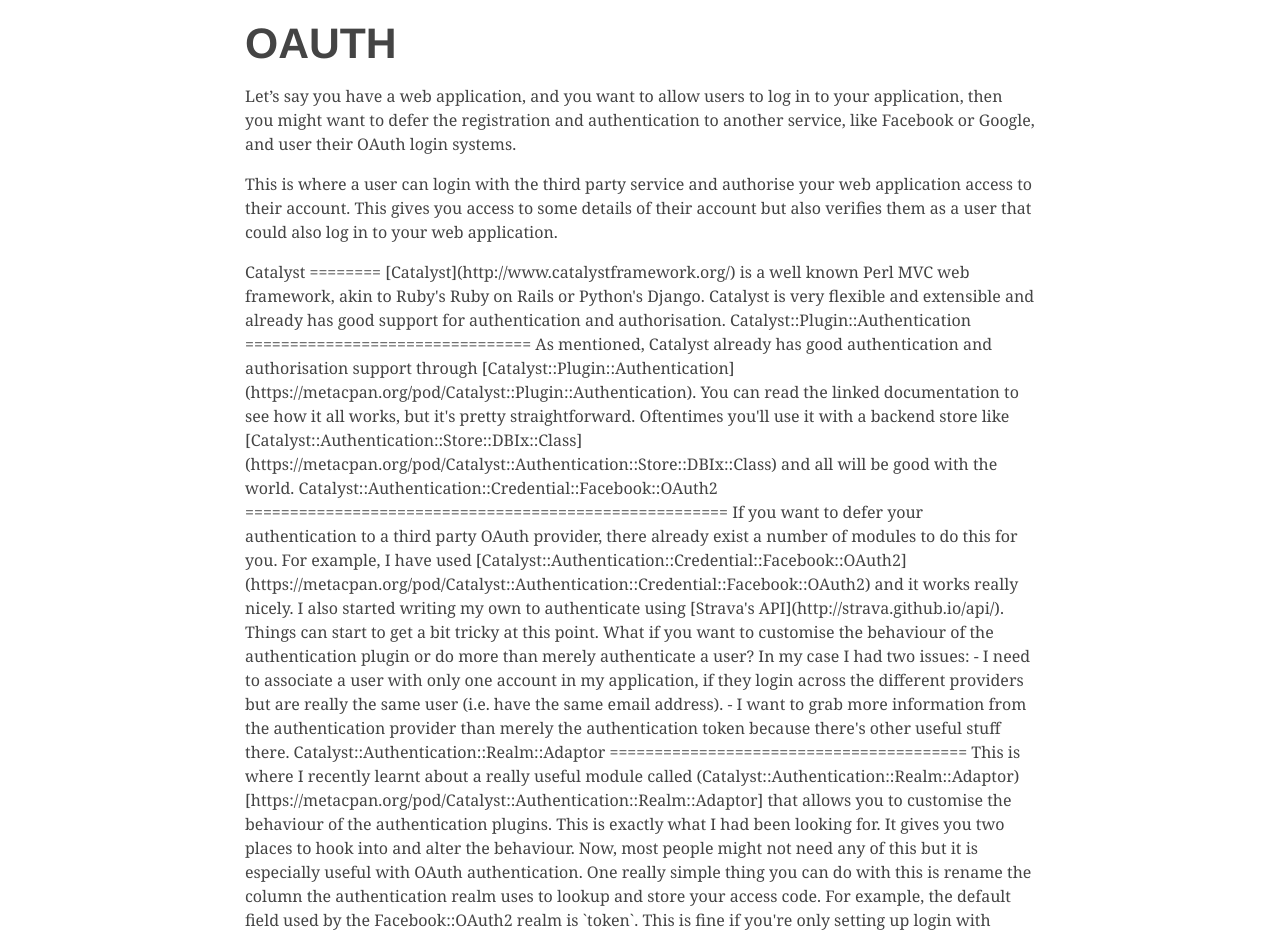
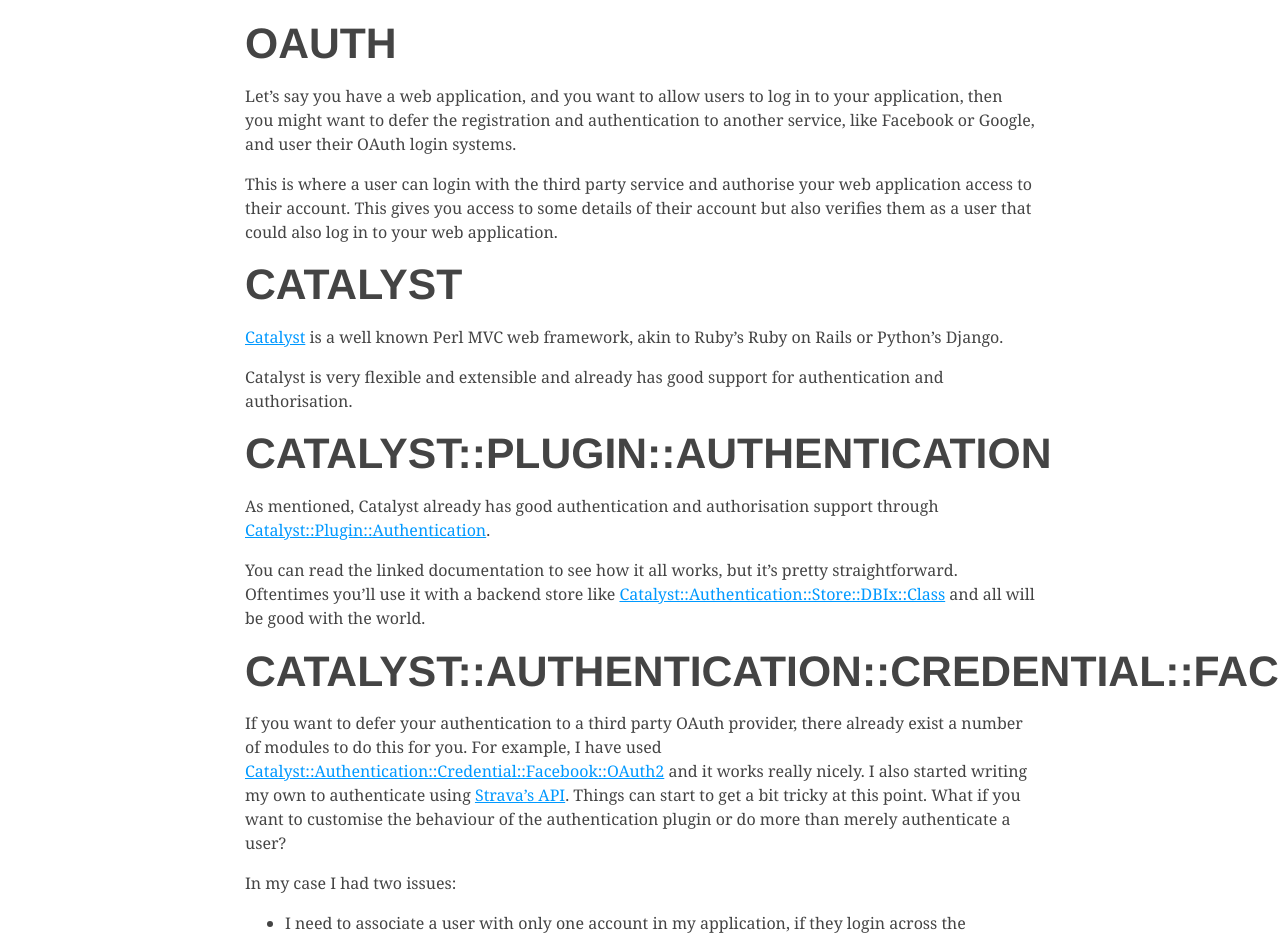
Before and after one commit to adamtaylor/adamtaylor.github.io, a Jekyll site: the page built from _posts/2015-08-16-oauth-and-catalyst.md, in a window 1280 px wide and 1400 px high, scrolled down 340 px. Shown: the top 935 px of the window. Built offline with Jekyll 4.4.1, drawn with Linux system fonts in a browser that asks for light colours; some of the changed text lies outside the part shown.

Commit message:
Fix markdown

```diff
--- a/_posts/2015-08-16-oauth-and-catalyst.md
+++ b/_posts/2015-08-16-oauth-and-catalyst.md
@@ -23,8 +23,6 @@
 web application access to their account. This gives you access to some details of
 their account but also verifies them as a user that could also log in to your
 web application.
-
-<Better explanation here>
 
 Catalyst
 ========
```
Also changed, not shown: other parts of _posts/2015-08-16-oauth-and-catalyst.md (+3 -3 lines).
